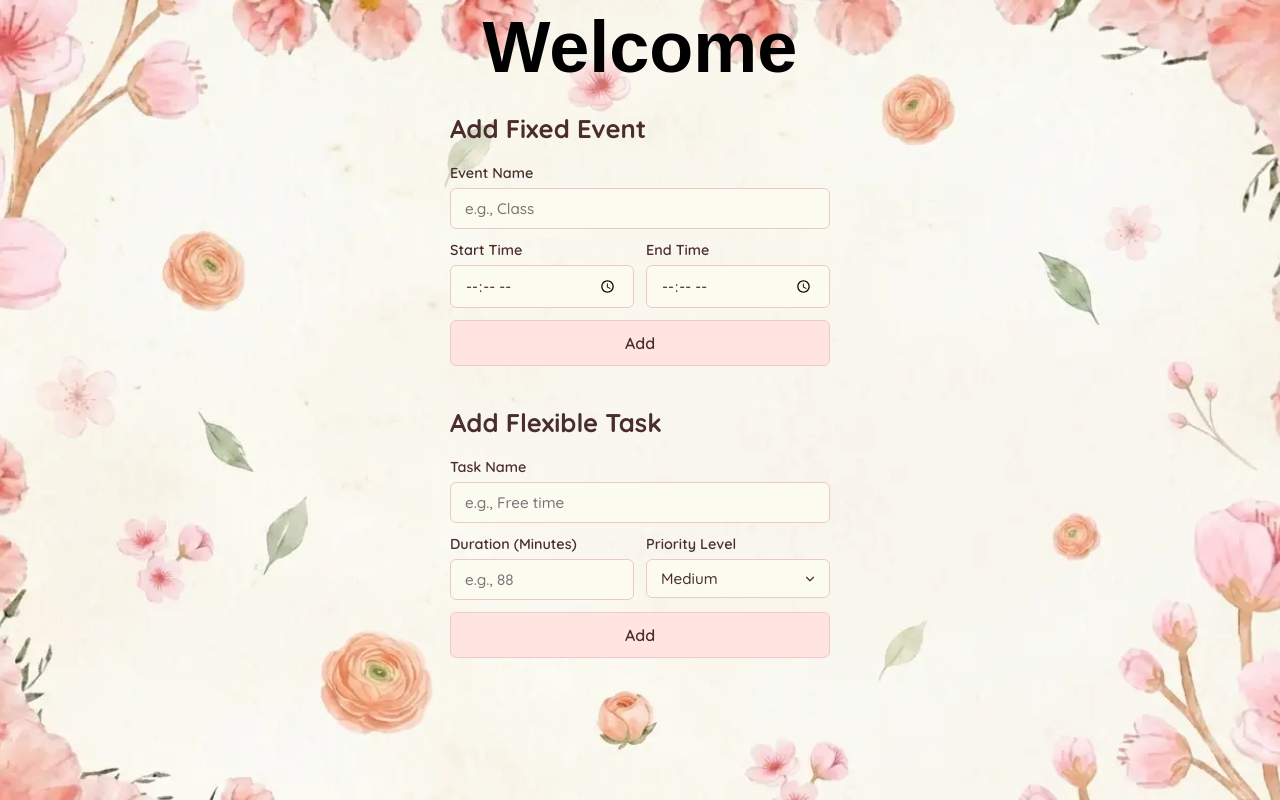
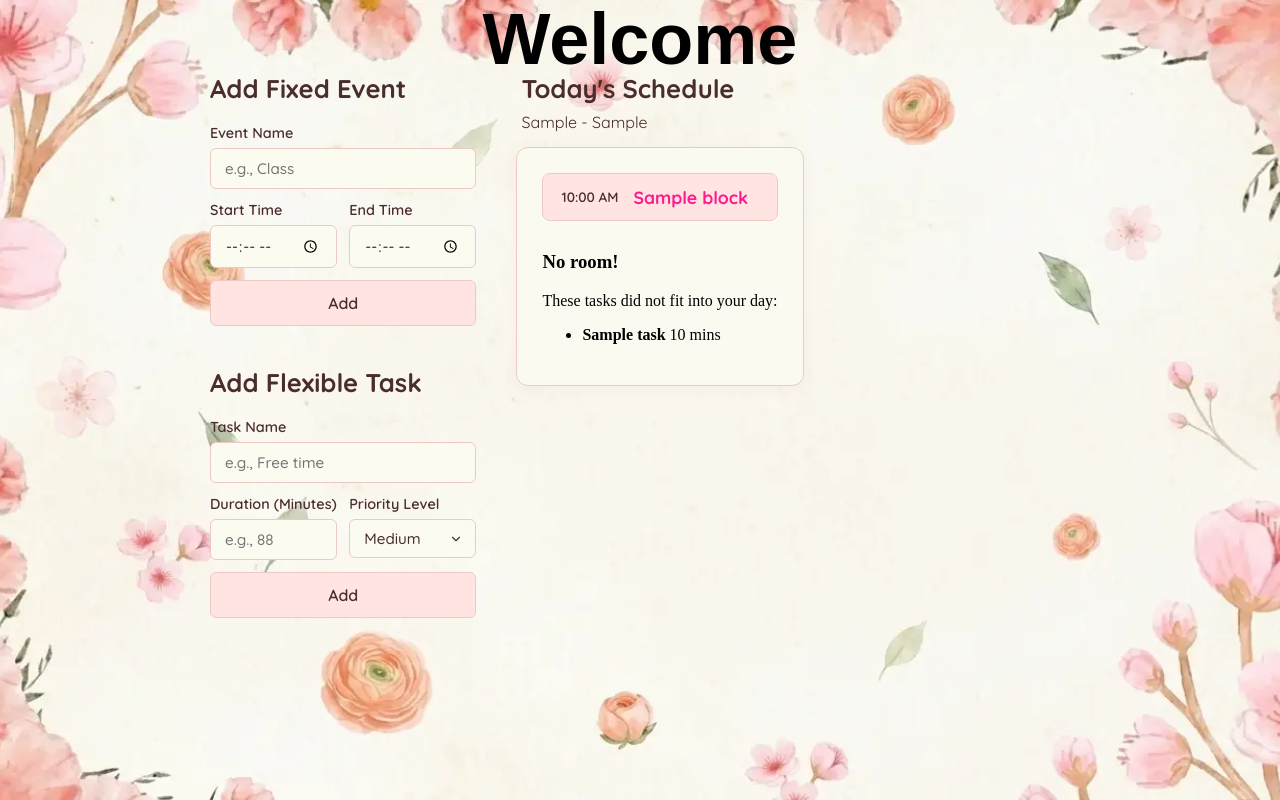
Before and after one commit to LeoFlores0/make-my-day, a Flask app: template templates/dashboard.html in a window 1280 px wide. Run offline with Flask 3, Linux system fonts and the light colour scheme; the template is opened without the code that fills it: most values are stand-ins (such as "Sample title", 1, 10 or a date in 2020); some web fonts are replaced.

Commit message:
refactor(models): add id attribute to ScheduleBlock and update references

```diff
--- a/app.py
+++ b/app.py
@@ -16,31 +16,19 @@ db.init_db()
 
 @app.route("/")
 def index():
-    """Unified Single-Page App router."""
-    # Get all existing schedule profiles to populate selection lists
     all_schedules = db.get_all_schedules()
-
-    # Check if a specific schedule is currently active in the user's browser session
     active_schedule = session.get("active_schedule")
 
     if not active_schedule:
-        # Startup View (Choose or create a profile)
         return render_template("dashboard.html", state="startup", schedules=all_schedules)
 
-    # Core Dashboard View
-    # Fetch boundaries and items from database
     day_start, day_end = db.get_schedule_bounds(active_schedule)
-    db_fixed_events = db.load_fixed_events(active_schedule)  # returns List[Tuple[id, FixedEvent]]
-    db_flexible_tasks = db.load_flexible_tasks(active_schedule)  # returns List[Tuple[id, FlexibleTask]]
+    db_fixed_events = db.load_fixed_events(active_schedule)
+    db_flexible_tasks = db.load_flexible_tasks(active_schedule)
     scratchpad_notes = db.get_scratchpad(active_schedule)
 
-    # Extract dataclass lists for schedule generation algorithm
-    fixed_events_list = [item[1] for item in db_fixed_events]
-    flexible_tasks_list = [item[1] for item in db_flexible_tasks]
-
-    # Compute the automated time blocks and any overflow tasks using the engine
     computed_timeline, overflow_tasks = generate_daily_schedule(
-        day_start, day_end, fixed_events_list, flexible_tasks_list
+        day_start, day_end, db_fixed_events, db_flexible_tasks
     )
 
     return render_template(
--- a/src/database.py
+++ b/src/database.py
@@ -125,23 +125,58 @@ def save_flexible_task(schedule_name: str, task: FlexibleTask):
 # Data Query Tools
 
 def load_fixed_events(schedule_name: str) -> List[Tuple[int, FixedEvent]]:
-    events = []
+    """Loads all fixed events associated with a specific schedule profile.
+
+    Returns a list of tuples: [(event_id, FixedEvent), ...]
+    """
     conn = get_connection()
     cursor = conn.cursor()
-    cursor.execute("SELECT id, name, start_time, end_time FROM fixed_events WHERE schedule_name = ?", (schedule_name,))
-    for row in cursor.fetchall():
-        start_t = time.fromisoformat(row["start_time"])
-        end_t = time.fromisoformat(row["end_time"])
-        events.append((row["id"], FixedEvent(name=row["name"], start_time=start_t, end_time=end_t)))
+    cursor.execute(
+        "SELECT id, name, start_time, end_time FROM fixed_events WHERE schedule_name = ?",
+        (schedule_name,)
+    )
+    rows = cursor.fetchall()
+
+    events = []
+    for row in rows:
+        event_id = row["id"]
+        # Convert time strings (HH:MM or HH:MM:SS) back to datetime.time objects
+        s_parts = [int(p) for p in row["start_time"].split(":")]
+        e_parts = [int(p) for p in row["end_time"].split(":")]
+
+        event = FixedEvent(
+            name=row["name"],
+            start_time=time(*s_parts),
+            end_time=time(*e_parts)
+        )
+        events.append((event_id, event))
+
     return events
 
+
 def load_flexible_tasks(schedule_name: str) -> List[Tuple[int, FlexibleTask]]:
-    tasks = []
+    """Loads all flexible tasks associated with a specific schedule profile.
+
+    Returns a list of tuples: [(task_id, FlexibleTask), ...]
+    """
     conn = get_connection()
     cursor = conn.cursor()
-    cursor.execute("SELECT id, name, duration_minutes, priority FROM flexible_tasks WHERE schedule_name = ?", (schedule_name,))
-    for row in cursor.fetchall():
-        tasks.append((row["id"], FlexibleTask(name=row["name"], duration_minutes=row["duration_minutes"], priority=row["priority"])))
+    cursor.execute(
+        "SELECT id, name, duration_minutes, priority FROM flexible_tasks WHERE schedule_name = ?",
+        (schedule_name,)
+    )
+    rows = cursor.fetchall()
+
+    tasks = []
+    for row in rows:
+        task_id = row["id"]
+        task = FlexibleTask(
+            name=row["name"],
+            duration_minutes=row["duration_minutes"],
+            priority=row["priority"]
+        )
+        tasks.append((task_id, task))
+
     return tasks
 
 # Scratchpad Notepad Logic
--- a/src/models.py
+++ b/src/models.py
@@ -22,3 +22,4 @@ class ScheduleBlock:
     start_time: time
     end_time: time
     is_fixed: bool
+    id: Optional[int] = None
--- a/static/css/style.css
+++ b/static/css/style.css
@@ -224,3 +224,132 @@ body {
     grid-template-columns: 1fr 1fr;
     gap: 12px;
 }
+
+/* Schedule List UI */
+
+/* Right column container */
+.schedule-column {
+    width: 100%;
+    box-sizing: border-box;
+}
+
+.timeline-header {
+    display: flex;
+    flex-direction: column;
+    align-items: flex-start;
+    padding: 0 5px 15px 5px;
+}
+
+.timeline-header h2 {
+    font-family: 'Quicksand', sans-serif;
+    font-weight: 700;
+    font-size: 1.6rem;
+    color: #4a2d2d;
+    margin-top: 0;
+    margin-bottom: 0.5rem;
+}
+
+.timeline-bounds {
+    font-family: 'Quicksand', sans-serif;
+    font-size: 1rem;
+    color: #4a2d2d;
+}
+
+/* Card container */
+.timeline-card {
+    background: rgba(251, 251, 240, 0.85);
+    padding: 25px;
+    border-radius: 12px;
+    border: 1px solid #ecc9c5;
+    box-shadow: 0 4px 15px rgba(236, 201, 197, 0.2);
+    box-sizing: border-box;
+}
+
+/* Schedule Blocks Styling */
+
+.timeline-sequence {
+    display: flex;
+    flex-direction: column;
+    gap: 12px;
+}
+
+.timeline-block {
+    position: relative;
+    display: flex;
+    align-items: center;
+    justify-content: space-between;
+    background: #ffe4e1;
+    border: 1px solid #ecc9c5;
+    border-radius: 8px;
+    padding: 12px 18px;
+    cursor: grab;
+    transition: transform 0.15s ease, box-shadow 0.15s ease, background 0.15s ease;
+    user-select: none;
+}
+
+.timeline-block:hover {
+    background: #ffd5d1;
+    box-shadow: 0 4px 8px rgba(236, 201, 197, 0.4);
+}
+
+.timeline-block:active,
+.timeline-block.dragging {
+    cursor: grabbing;
+    opacity: 0.6;
+    transform: scale(0.98);
+}
+
+.block-time {
+    display: flex;
+    flex-direction: column;
+    align-items: center;
+    font-family: 'Quicksand', sans-serif;
+    font-size: 0.85rem;
+    font-weight: 600;
+    color: #4a2d2d;
+    margin-right: 15px;
+}
+
+.block-content {
+    flex-grow: 1;
+    display: flex;
+    flex-direction: column;
+}
+
+.block-title {
+    font-family: 'Quicksand', sans-serif;
+    font-size: 1.1rem;
+    font-weight: 700;
+    color: #ff1b8d;
+    margin: 0;
+}
+
+/* Delete Button */
+
+.delete-form {
+    margin: 0;
+    padding: 0;
+    line-height: 1;
+}
+
+.btn-delete-hover {
+    display: none;
+    background: transparent;
+    border: none;
+    color: #e63946;
+    font-size: 1.5rem;
+    font-weight: bold;
+    cursor: pointer;
+    padding: 0 5px;
+    line-height: 1;
+    transition: color 0.2s ease, transform 0.2s ease;
+}
+
+.timeline-block:hover .btn-delete-hover {
+    display: block;
+}
+
+.btn-delete-hover:hover {
+    color: #b71c1c;
+    transform: scale(1.2);
+}
--- a/templates/components/schedule-timeline.html
+++ b/templates/components/schedule-timeline.html
@@ -0,0 +1,61 @@
+<div class="schedule-column">
+    <div class="timeline-header">
+        <h2>Today's Schedule</h2>
+        <span class="timeline-bounds">
+            {{ day_start }} - {{ day_end }}
+        </span>
+    </div>
+
+    <div class="timeline-card">
+        <div class="timeline-container">
+            {% if timeline and timeline|length > 0 %}
+                <div class="timeline-sequence" id="timelineSequence">
+                    {% for block in timeline %}
+                        <div class="timeline-block {% if block.is_fixed %}block-fixed{% else %}block-flexible{% endif %}"
+                            draggable="true"
+                            data-item-type="{% if block.is_fixed %}fixed{% else %}flexible{% endif %}"
+                            data-item-id="{{ block.id }}">
+
+                        <div class="block-time">
+                            <span class="start-time">{{ block.start_time.strftime("%I:%M %p") }}</span>
+                        </div>
+
+                        <div class="block-content">
+                            <h3 class="block-title">{{ block.name }}</h3>
+                        </div>
+                    </div>
+
+                    <form method="POST"
+                        action="{% if block.is_fixed %}{{ url_for('remove_fixed_event', item_id=block.id) }}{% else %}{{ url_for('remove_flexible_task', item_id=block.id) }}{% endif %}"
+                        style="display: inline;">
+                        <button type="submit"
+                            class="btn-delete-hover delete-btn"
+                            title="Delete Task">&times;</button>
+                    </form>
+
+                </div>
+            {% endfor %}
+                </div>
+            {% else %}
+                <div class="empty-timeline">
+                    <p>Add plans!</p>
+                </div>
+            {% endif %}
+
+            {% if overflow and overflow|length > 0 %}
+                <div class="timeline-overflow-section">
+                    <h3>No room!</h3>
+                    <p class="overflow-subtext">These tasks did not fit into your day:</p>
+                    <ul class="overflow-list">
+                        {% for task in overflow %}
+                            <li class="overflow-item">
+                                <span class="overflow-name"><strong>{{ task.name }}</strong></span>
+                                <span class="badge overflow-duration">{{ task.duration_minutes }} mins</span>
+                            </li>
+                        {% endfor %}
+                    </ul>
+                </div>
+            {% endif %}
+        </div>
+    </div>
+</div>
--- a/templates/dashboard.html
+++ b/templates/dashboard.html
@@ -5,22 +5,21 @@
         {% include "components/startup-card.html" %}
 
     {% else %}
-        <div class="dashboard-layout">
-            <aside class="dashboard-forms">
-                {% include "components/form-fixed.html" %}
-                {% include "components/form-flexible.html" %}
+        <div class="app-container">
+            <div class="split-layout">
 
-                <div class="grid-two-column">
-                    {% include "components/list-fixed.html" %}
-                    {% include "components/list-flexible.html" %}
+                <div class="forms-column">
+                    {% include "components/form-fixed.html" %}
+                    {% include "components/form-flexible.html" %}
+
+                    {% include "components/notes.html" %}
                 </div>
 
-                {% include "components/notes.html" %}
-            </aside>
+                <div class="schedule-column">
+                    {% include "components/schedule-timeline.html" %}
+                </div>
 
-            <main class="dashboard-main">
-                {% include "components/schedule-timeline.html" %}
-            </main>
+            </div>
         </div>
     {% endif %}
 {% endblock %}
```
Also changed, not shown: src/engine.py (+23 -17 lines), templates/components/list-fixed.html (deleted), templates/components/list-flexible.html (deleted).
